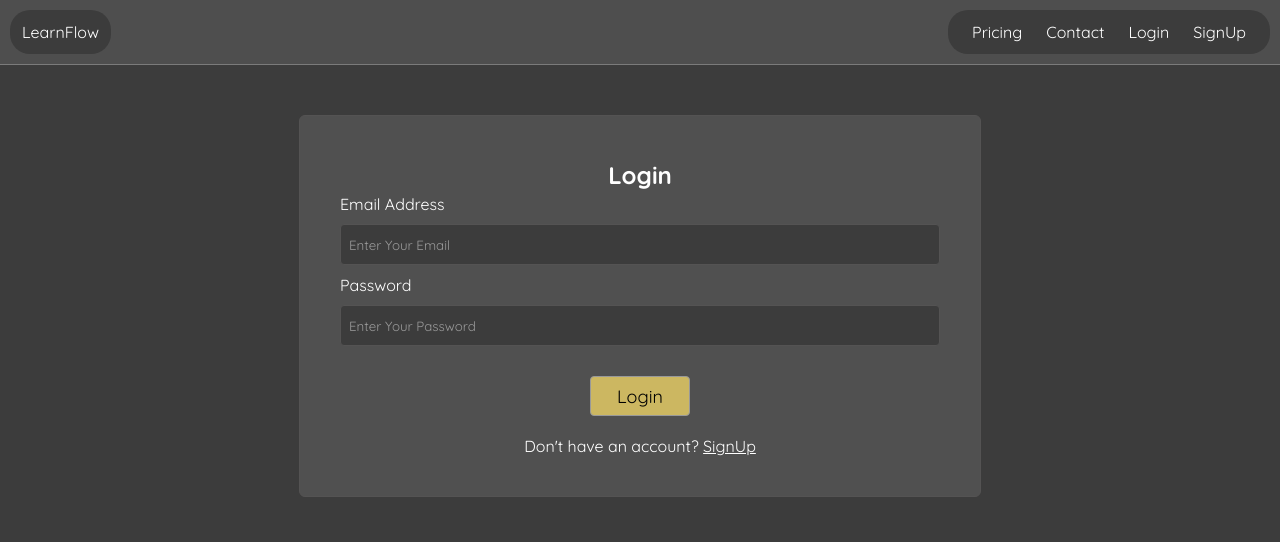
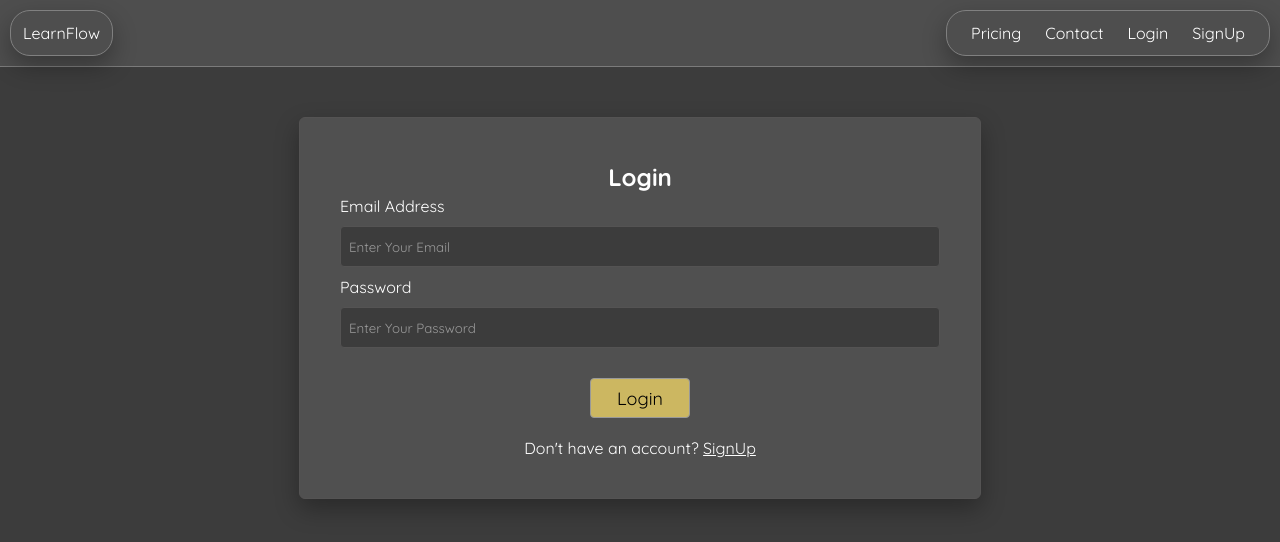
Before and after one commit to laveshgaur/LearnFlow, a React (Vite) app in the folder client/: page /login in a window 1280 px wide. Shown: the top 542 px of the page. Built offline with nearby package versions, Linux system fonts and the light colour scheme.

Commit message:
"CSS_Updated"

```diff
--- a/client/src/form.css
+++ b/client/src/form.css
@@ -8,6 +8,7 @@
   border-radius: 6px;
   border: 1px solid #545353;
   max-width: 600px;
+  box-shadow: 0 10px 25px rgba(0, 0, 0, 0.3);
   transition: transform 0.3s ease;
 }
 
--- a/client/src/index.css
+++ b/client/src/index.css
@@ -17,7 +17,9 @@
   border-bottom: 1px solid rgb(123, 123, 123);
   background-color: #4e4e4e;
 }
-
+.links{
+  background-color: inherit;
+}
 .links a{
   margin: 2px 4px;
   padding: 8px;
@@ -38,7 +40,10 @@
   align-items: center;
   justify-content: space-between;
   border-radius: 20px;
+  background-color: #4e4e4e;
+  border: 1px solid #808080;
   transition: transform 0.3s ease;
+  box-shadow: 0 10px 25px rgba(0, 0, 0, 0.3);
 }
 
 .elements:hover{
```
